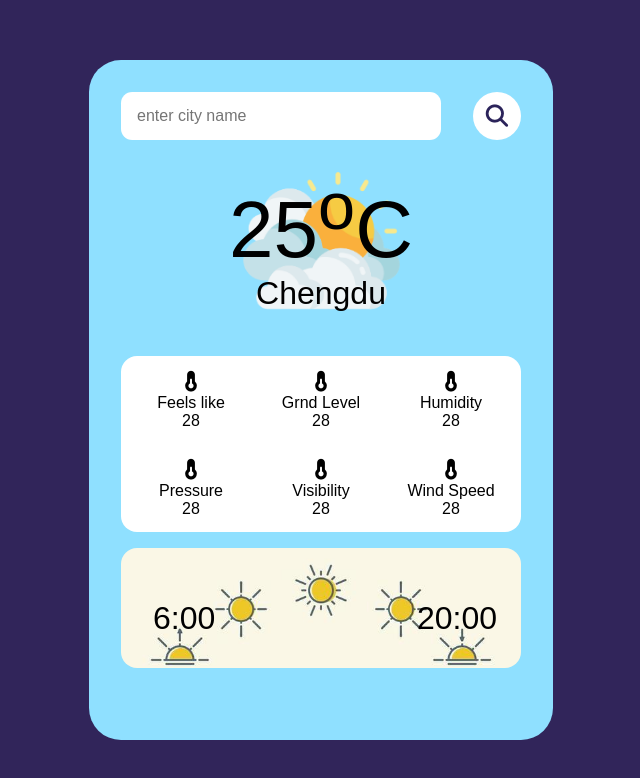
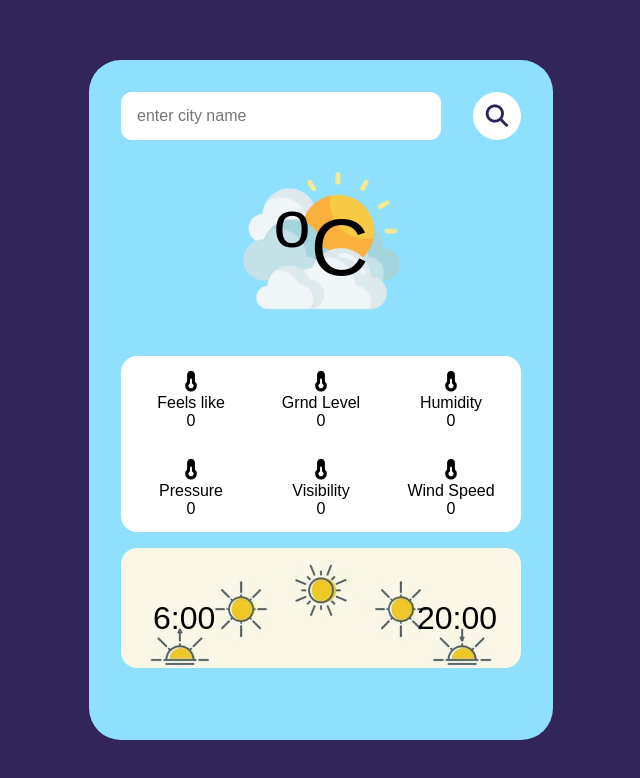
Before and after one commit to adnan-sami-007/Weather-App, a plain HTML site: page index.html in a window 1280 px wide. Shown: the whole page, without its empty margins (319-959 px from the left). Drawn offline with nearby package versions, Linux system fonts and the light colour scheme.

Commit message:
added some code

```diff
--- a/app.js
+++ b/app.js
@@ -1,10 +1,10 @@
-const input = document.querySelector('#inputBox');
+let input = document.querySelector('#inputBox');
 const btn = document.querySelector('#btn');
 
 btn.addEventListener("click", () => {
   let inpValue = input.value;
-
   getWeather(inpValue);
+  input.innerText = '';
 })
 
 async function getWeather(city) {
--- a/index.html
+++ b/index.html
@@ -28,10 +28,10 @@
 
     <div class="weatherBgImg">
       <div class="temp">
-        <p><span id="realTemp">25</span><sup>o</sup>C</p>
+        <p><span id="realTemp"></span><sup>o</sup>C</p>
       </div>
       <div class="city">
-        <p id="cityName">Chengdu</p>
+        <p id="cityName"></p>
       </div>
     </div>
 
@@ -45,42 +45,42 @@
       <div class="box">
         <div class="icon"><i class="fa-solid fa-temperature-half"></i></div>
         <div class="text"><p>Feels like</p></div>
-        <div id="feels_like">28</div>
+        <div id="feels_like">0</div>
       </div>
       <div class="box">
         <div class="icon"><i class="fa-solid fa-temperature-half"></i></div>
         <div class="text">
           <p>Grnd Level</p>
         </div>
-        <div id="grnd_level">28</div>
+        <div id="grnd_level">0</div>
       </div>
       <div class="box">
         <div class="icon"><i class="fa-solid fa-temperature-half"></i></div>
         <div class="text">
           <p>Humidity</p>
         </div>
-        <div id="humidity">28</div>
+        <div id="humidity">0</div>
       </div>
       <div class="box">
         <div class="icon"><i class="fa-solid fa-temperature-half"></i></div>
         <div class="text">
           <p>Pressure</p>
         </div>
-        <div id="pressure">28</div>
+        <div id="pressure">0</div>
       </div>
       <div class="box">
         <div class="icon"><i class="fa-solid fa-temperature-half"></i></div>
         <div class="text">
           <p>Visibility</p>
         </div>
-        <div id="visibility">28</div>
+        <div id="visibility">0</div>
       </div>
       <div class="box">
         <div class="icon"><i class="fa-solid fa-temperature-half"></i></div>
         <div class="text">
           <p>Wind Speed</p>
         </div>
-        <div id="wind_speed">28</div>
+        <div id="wind_speed">0</div>
       </div>
     </div>
 
```
